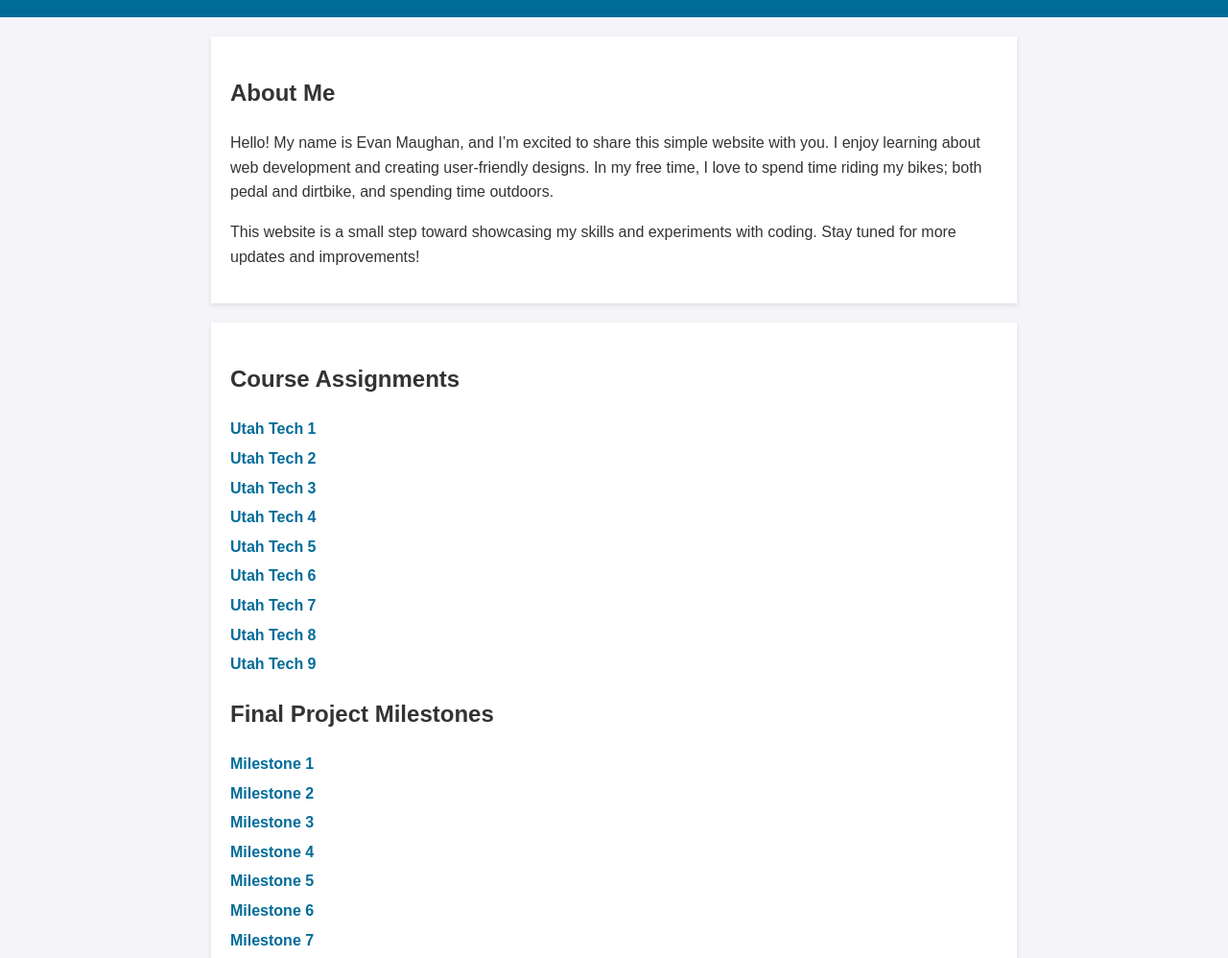
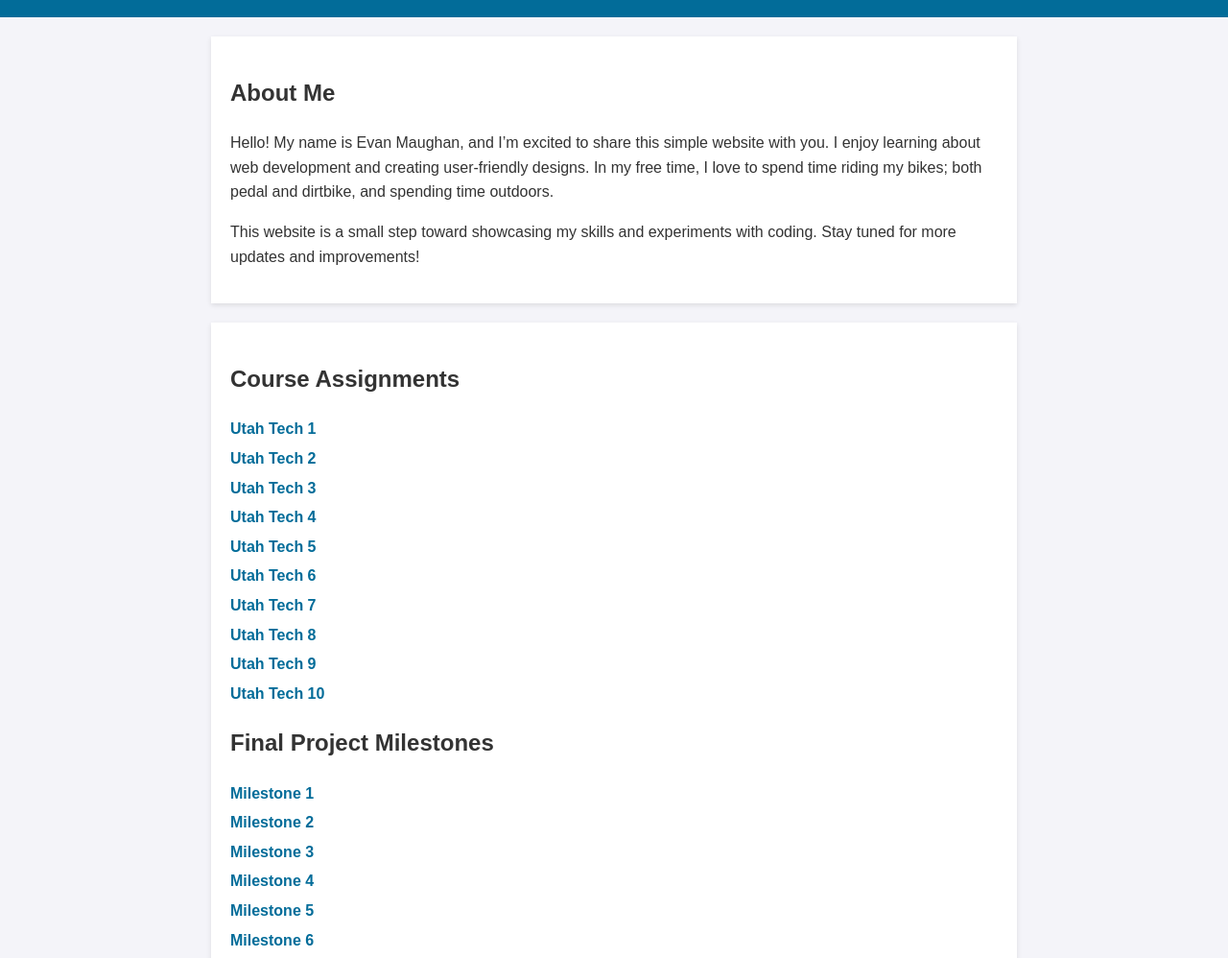
Before and after one commit to maughanevan/se1400, a plain HTML site: page index.html in a window 1280 px wide. Shown: the part 96-1094 px from the top of the page at 96% size. Drawn offline with Linux system fonts and the light colour scheme.

Commit message:
utahtech10

```diff
--- a/index.html
+++ b/index.html
@@ -92,6 +92,7 @@
             <li><a href="utahtech7/index.html">Utah Tech 7</a></li>
             <li><a href="utahtech8/index.html">Utah Tech 8</a></li>
             <li><a href="utahtech9/index.html">Utah Tech 9</a></li>
+            <li><a href="utahtech10/index.html">Utah Tech 10</a></li>
         </ul>
         <h2>Final Project Milestones</h2>
         <ul>
```
